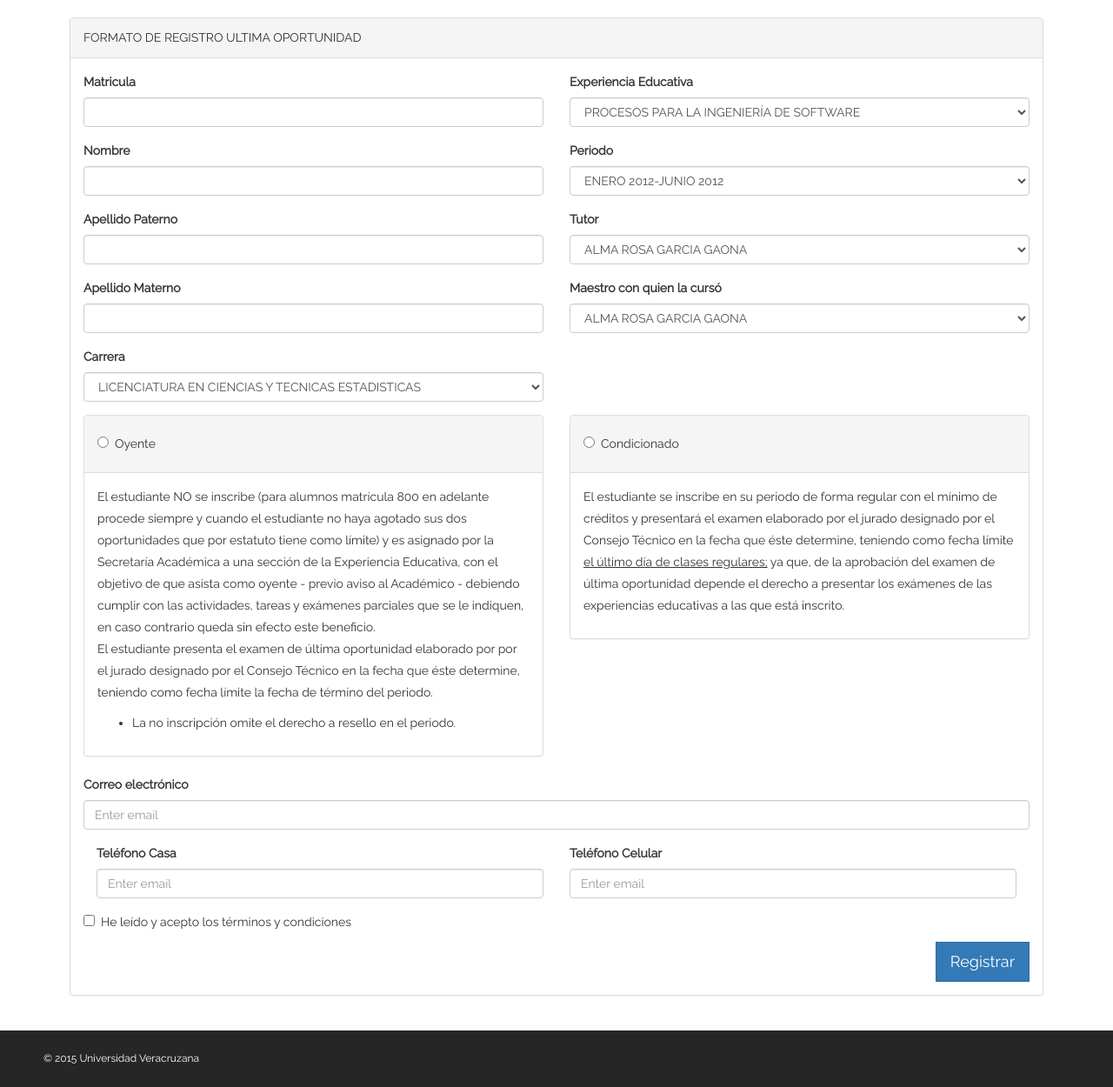
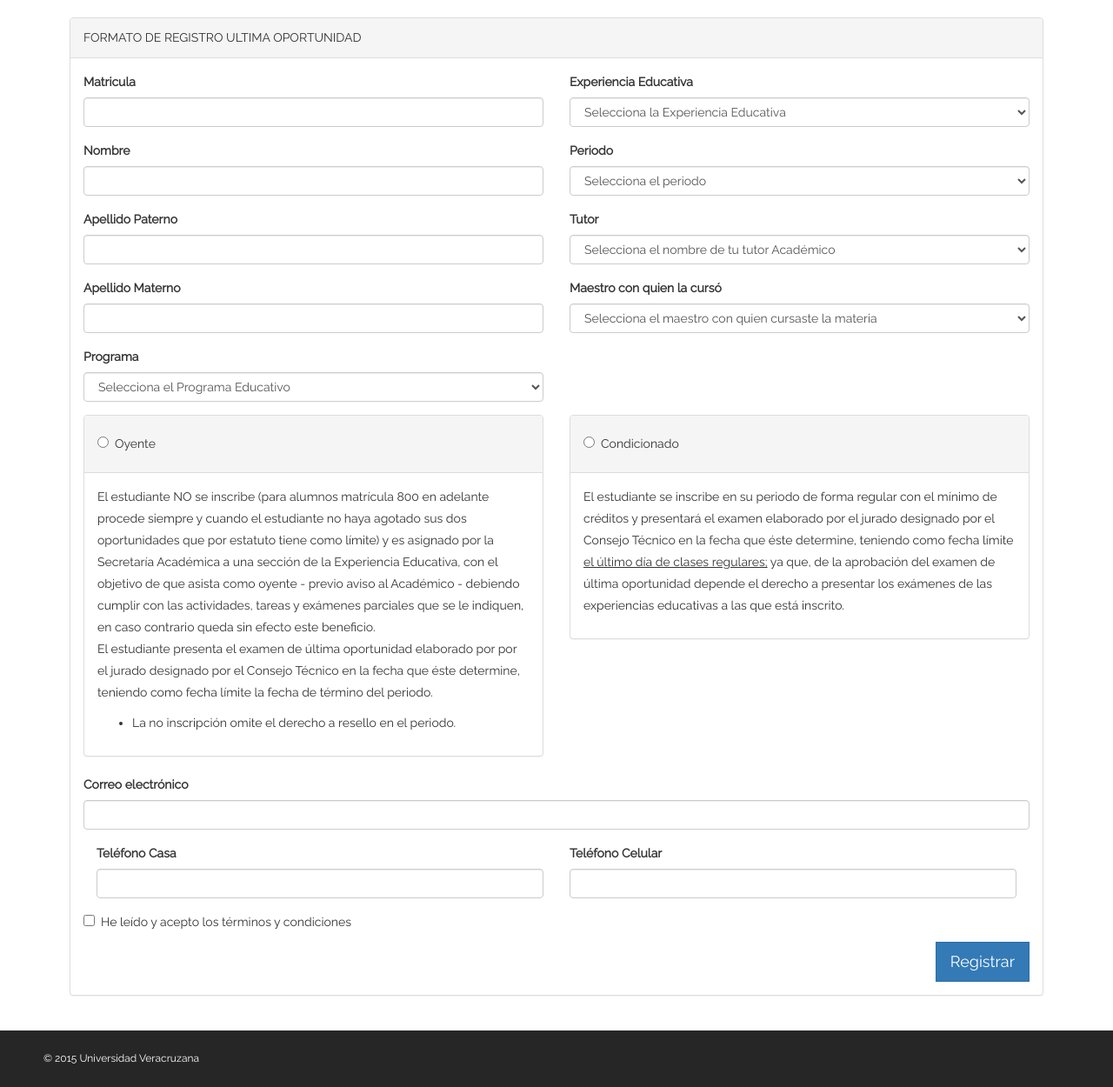
Before and after one commit to dizaher/ProyectoUO, a CodeIgniter app: page /proyectoUO/index.php/registrouo/index in a window 1280 px wide. Shown: the whole page at 87% size. Run offline with CodeIgniter, Linux system fonts and the light colour scheme.

Commit message:
Validaciones de formulario
se modificaron los select de la vista de registro, ahora ya se pueden
validar

```diff
--- a/application/config/config.php
+++ b/application/config/config.php
@@ -69,7 +69,7 @@ $config['url_suffix'] = '';
 | than english.
 |
 */
-$config['language']	= 'english';
+$config['language']	= 'spanish';
 
 /*
 |--------------------------------------------------------------------------
--- a/application/controllers/registroUO.php
+++ b/application/controllers/registroUO.php
@@ -23,71 +23,88 @@ class RegistroUO extends CI_Controller {
 	public function registro()
 	{
 	   	//El método tiene la validación de credenciales o usuarios
+		$data["resPrograma"] = $this->alumnos_model->getPrograma();
+		$data["resTutor"] = $this->alumnos_model->getTutor();
+		$data["resExperiencia"] = $this->alumnos_model->getExperiencia();
+		$data["resMaestro"] = $this->alumnos_model->getMaestro();
+		$data["resPeriodo"] = $this->alumnos_model->getPeriodo();
 	   	$this->load->library('form_validation');
-	   	$this->form_validation->set_rules('matricula','Correo','required|trim|xss_clean|callback_check_alumno');
+
+	   	$this->form_validation->set_rules('matricula','Correo','required|trim|xss_clean');
 	    $this->form_validation->set_rules('nombre','Nombre','required|trim|xss_clean');
 	    $this->form_validation->set_rules('paterno','Apellido Paterno','required|trim|xss_clean');
 	    $this->form_validation->set_rules('materno','Apellido Materno','required|trim|xss_clean');
 	    $this->form_validation->set_rules('programa','Programa','required|trim|xss_clean');
 	    $this->form_validation->set_rules('expedu','Experiencia Educativa','required|trim|xss_clean');
-	    $this->form_validation->set_rules('periodo','Periodo','required|trim|xss_clean');
+	    $this->form_validation->set_rules('periodo','Periodo','required|trim|xss_clean|callback_check_alumno');
 	    $this->form_validation->set_rules('tutor','Tutor','required|trim|xss_clean');
 	    $this->form_validation->set_rules('curso','Maestro con quien curso','required|trim|xss_clean');
+	    $this->form_validation->set_rules('modalidad','Modalidad','required|trim|xss_clean');
 
-
-
-	    $this->form_validation->set_rules('correo','Correo','required|valid_email|trim|xss_clean');
-	    $this->form_validation->set_rules('telefono','Teléfono','trim|xss_clean|numeric');
+	    $this->form_validation->set_rules('email','Correo','required|valid_email|trim|xss_clean');
+	    $this->form_validation->set_rules('casa','Teléfono de casa','trim|xss_clean');
+	    $this->form_validation->set_rules('celular','Teléfono Celular','trim|xss_clean|required');
+	    $this->form_validation->set_rules('accept_terms_checkbox', '', 'callback_accept_terms');
 
 
 	    if($this->form_validation->run() == FALSE)
 	    {
 	       //Validación de campo fallado. Usuario redirigido a la página iniciar sesión
-	        $data['contenido']='registro_view';
-	        $this->load->view('index',$data);
+		  	$this->load->view('registrar_view', $data);
 	    }
 	    else
 	    {
-	        $nombre = $this->input->post('nom');
-	        $apellido = $this->input->post('ape');
-	        $correo_e = $this->input->post('correo');
-	        $tel = $this->input->post('telefono');
-	        $tipo = $this->input->post('agente');
-	        $des = $this->input->post('descripcion');
-	        $p = $this->input->post('contra');
-	        $pass =  $this->encrypt->encode($p);
+	        $mat = $this->input->post('matricula');
+	        $nom = $this->input->post('nombre');
+	        $app = $this->input->post('paterno');
+	        $apm = $this->input->post('materno');
+	        $pro = $this->input->post('programa');
+	        $ee = $this->input->post('expedu');
+	        $pe = $this->input->post('periodo');
+	        $tu = $this->input->post('tutor');
+	        $cu = $this->input->post('curso');
+	        $mo = $this->input->post('modalidad');
+
+	        $em = $this->input->post('email');
+	        $ca = $this->input->post('casa');
+	        $cel = $this->input->post('celular');
 	                //ENVÍAMOS LOS DATOS AL MODELO CON LA SIGUIENTE LÍNEA
-	        $result = $this->muser->new_user($nombre,$apellido,$correo_e,$pass,$tel,$tipo,$des);//SE GUARDA EL USUARIO EN LA BASE DE DATOS
+	        $result = $this->alumnos_model->new_user($mat, $nom,$app,$apm,$pro,$ee,$pe,$tu,$cu,$mo,$em,$ca,$cel);//SE GUARDA EL USUARIO EN LA BASE DE DATOS
 
 	        //***********************************************
-	        if ($result) {
-	          $this->session->set_userdata('usuario', $nombre);
-	          $data['noti_principales'] = $this->mnoti->get_noticias_prin();
-	          $data['noti_secundarias'] = $this->mnoti->get_noticias_secu();
-	          $data['contenido']='noticias_view';
-	          $this->load->view('session_view',$data);
-	        }
-	        else{
-	          //Validación de registro fallada
-	          $data['contenido']='registro_view';
-	          $this->load->view('index',$data);
-	        }
-
+	          $this->load->view('imprimir_registro_view');
 	     }
 
 	 }
 
-	function check_alumno($correo)
+	 function accept_terms()
+	 {
+	    if ($this->input->post('accept_terms_checkbox'))
+	 	{
+	 		return TRUE;
+	 	}
+	 	else
+	 	{
+	 		$error = 'Por favor lee y acepta los términos y condiciones';
+	 		$this->form_validation->set_message('accept_terms', $error);
+	 		return FALSE;
+	 	}
+	 }
+
+
+	function check_alumno($periodo)
 	{
-	    //consultar la base de datos
-	   $result = $this->muser->consulta_user($correo);
+	   //consultar la base de datos
+		$mat = $this->input->post('matricula');
+		$idalumno = $periodo.$mat;
+	   $result = $this->alumnos_model->consulta_alumno($idalumno);
 
 	   if($result)
 	   {
 	      return TRUE;
 	   }
 	   else  {
-	     $this->form_validation->set_message('check_database', 'La cuenta de correo ya se encuentra en uso');
+	     $this->form_validation->set_message('check_alumno', 'El alumno ya esta registrado en una materia de UO dentro de este periodo, favor de pasar con la Sria. Académica');
 	     return FALSE;
 	   }
 	}
--- a/application/models/alumnos_model.php
+++ b/application/models/alumnos_model.php
@@ -9,71 +9,115 @@ class Alumnos_model extends CI_Model
     //insertamos un nuevo usuario en la tabla users
     public function getPrograma()
     {
-        $query = $this->db->get("programa");
-
-	   if($query -> num_rows() > 0)
-	   {
-	     return $query->result();
-	   }
-	   else
-	   {
-	     return 0;
-	   }
+        $result = $this->db->get('programa');
+        $return = array();
+        if($result->num_rows() > 0){
+                $return[''] = 'Selecciona el Programa Educativo';
+            foreach($result->result_array() as $row){
+                $return[$row['idPrograma']] = $row['descripcion'];
+            }
+        }
+        return $return;
     }
 
     public function getTutor()
     {
-        $query = $this->db->get("academico");
+        $result = $this->db->get('academico');
+        $return = array();
+        if($result->num_rows() > 0){
+                $return[''] = 'Selecciona el nombre de tu tutor Académico';
+            foreach($result->result_array() as $row){
+                $return[$row['idAcademico']] = $row['nombre'].' '.$row['apellidoPaterno'].' '.$row['apellidoMaterno'] ;
+            }
+        }
+        return $return;
+    }
 
-       if($query -> num_rows() > 0)
+    public function getExperiencia()
+    {
+        $result = $this->db->get('materia');
+        $return = array();
+        if($result->num_rows() > 0){
+                $return[''] = 'Selecciona la Experiencia Educativa';
+            foreach($result->result_array() as $row){
+                $return[$row['idMateria']] = $row['nombre'];
+            }
+        }
+        return $return;
+    }
+
+    public function getMaestro()
+    {
+        $result = $this->db->get('academico');
+        $return = array();
+        if($result->num_rows() > 0){
+                $return[''] = 'Selecciona el maestro con quien cursaste la materia';
+            foreach($result->result_array() as $row){
+                $return[$row['idAcademico']] = $row['nombre'].' '.$row['apellidoPaterno'].' '.$row['apellidoMaterno'] ;
+            }
+        }
+        return $return;
+    }
+
+    public function getPeriodo()
+    {
+        $result = $this->db->get('periodo');
+        $return = array();
+        if($result->num_rows() > 0){
+                $return[''] = 'Selecciona el periodo';
+            foreach($result->result_array() as $row){
+                $return[$row['idPeriodo']] = $row['mesInicio'].' '.substr($row['anoInicio'], 0 , 4).'-'.$row['mesTermino'].' '.substr($row['anoTermino'], 0 , 4) ;
+            }
+        }
+        return $return;
+    }
+
+    function new_user($mat, $nom,$app,$apm,$pro,$ee,$pe,$tu,$cu,$mo,$em,$ca,$cel)
+    {
+       $data = array(
+            'a_clavealumno' => $pe.$mat,
+            'a_matricula' => $mat,
+            'a_nombre' => $nom,
+            'a_paterno' => $app,
+            'a_materno' => $apm,
+            'a_idcarrera' => $pro,
+            'a_idexperiencia' => $ee,
+            'a_idtutor' => $tu,
+            'a_idmtrocurso' => $cu,
+            'a_idperiodo' => $pe,
+            'a_idmodalidad' => $mo,
+            'a_correo' => $em,
+            'a_telcasa' => $ca,
+            'a_telcelular' => $cel
+        );
+        return $this->db->insert('fei_alumnosuo', $data);
+    }
+
+    function consulta_alumno($idalumno)
+    {
+      $query = $this->db->get_where('fei_alumnosuo',array('a_clavealumno' => $idalumno));
+        if($query->num_rows() > 0 )
+        {
+            return false;
+        }
+        else{
+          return true;
+        }
+    }
+
+    function busca_user($usuario)
+    {
+       $this -> db -> select('atu_nombre, atu_clave');
+       $this -> db -> from('at_users');
+       $this -> db -> where('atu_correo', $usuario);
+       $query = $this -> db -> get();
+       if($query -> num_rows() == 1)
        {
          return $query->result();
        }
        else
        {
-         return 0;
-       }
-    }
-
-    public function getExperiencia()
-    {
-        $query = $this->db->get("materia");
-
-       if($query -> num_rows() > 0)
-       {
-         return $query->result();
-       }
-       else
-       {
-         return 0;
-       }
-    }
-
-    public function getMaestro()
-    {
-        $query = $this->db->get("academico");
-
-       if($query -> num_rows() > 0)
-       {
-         return $query->result();
-       }
-       else
-       {
-         return 0;
-       }
-    }
-
-    public function getPeriodo()
-    {
-        $query = $this->db->get("periodo");
-
-       if($query -> num_rows() > 0)
-       {
-         return $query->result();
-       }
-       else
-       {
-         return 0;
+         return false;
        }
     }
 }
--- /dev/null
+++ b/application/views/imprimir_registro_view.php
@@ -0,0 +1,5 @@
+<?php
+
+echo "registrado";
+
+?>
--- a/application/views/registrar_view.php
+++ b/application/views/registrar_view.php
@@ -27,87 +27,71 @@
 							FORMATO DE REGISTRO ULTIMA OPORTUNIDAD
 						</div>
 						<div class="panel-body">
-							<?php echo form_open('registroUO'); ?>
-          						<?php echo validation_errors('<div class="alert alert-error">', '</div>'); ?>
+							<?php echo form_open('registroUO/registro'); ?>
 								<div class="row">
 									<div class="col-md-6 col-sm-6">
 										<div class="form-group">
-											<label for="exampleInputEmail1">Matricula</label>
-											<input type="text" class="form-control" name="matricula" />
+											<?php echo form_error('matricula' ); ?>
+											<label for="exampleInputMatricula">Matricula</label>
+											<input type="text" class="form-control" id="error" name="matricula" value="<?php echo set_value('matricula'); ?>" />
 										</div>
 										<div class="form-group">
-											<label for="exampleInputEmail1">Nombre</label>
-											<input type="text" class="form-control" name="nombre" />
+											<?php echo form_error('nombre'); ?>
+											<label for="exampleInputNombre">Nombre</label>
+											<input type="text" class="form-control" name="nombre" value="<?php echo set_value('nombre'); ?>"/>
 										</div>
 										<div class="form-group">
-											<label for="exampleInputEmail1">Apellido Paterno</label>
-											<input type="text" class="form-control" name="paterno" />
+											<?php echo form_error('paterno'); ?>
+											<label for="exampleInputApellidoPat">Apellido Paterno</label>
+											<input type="text" class="form-control" name="paterno" value="<?php echo set_value('paterno'); ?>"/>
 										</div>
 										<div class="form-group">
-											<label for="exampleInputEmail1">Apellido Materno</label>
-											<input type="text" class="form-control" name="materno"/>
+											<?php echo form_error('materno'); ?>
+											<label for="exampleInputApellidoMat">Apellido Materno</label>
+											<input type="text" class="form-control" name="materno" value="<?php echo set_value('materno'); ?>"/>
 										</div>
+
 										<div class="form-group">
-		                                    <label>Carrera</label>
-		                                    <select name="programa" class="form-control">
+											<label>Programa</label>
 						                  <?php
-												    foreach ($resPrograma as $rp) {
+						                  echo form_error('programa');
+						                  $selected_value = $this->input->post('programa');
+						                  echo form_dropdown('programa', $resPrograma, $selected_value,'class="form-control"');
 						                  ?>
-														<option value="<?php echo $rp->idPrograma ?>"><?php echo $rp->descripcion ?></option>
-											    		<?php
-										    		}
-										    		?>
-											</select>
 						                </div>
 									</div>
 									<div class="col-md-6 col-sm-6">
 		                                <div class="form-group">
 		                                    <label>Experiencia Educativa</label>
-		                                    <select name="expedu" class="form-control">
 		                                    <?php
-												    foreach ($resExperiencia as $re) {
+							                  echo form_error('expedu');
+							                  $selected_value = $this->input->post('expedu');
+							                  echo form_dropdown('expedu', $resExperiencia, $selected_value,'class="form-control"');
 							                  ?>
-														<option value="<?php echo $re->idMateria ?>"><?php echo $re->nombre ?></option>
-											    		<?php
-										    		}
-										    		?>
-											</select>
 		                                </div>
 		                                <div class="form-group">
 		                                    <label>Periodo</label>
-		                                    <select name="periodo" class="form-control">
 		                                    <?php
-												    foreach ($resPeriodo as $rpe) {
+							                  echo form_error('periodo');
+							                  $selected_value = $this->input->post('periodo');
+							                  echo form_dropdown('periodo', $resPeriodo, $selected_value,'class="form-control"');
 							                  ?>
-														<option value="<?php echo $rpe->idPeriodo ?>"><?php echo $rpe->mesInicio ?> <?php echo substr($rpe->anoInicio, 0 , 4) ?>-<?php echo $rpe->mesTermino ?> <?php echo substr($rpe->anoTermino, 0 , 4) ?></option>
-											    		<?php
-										    		}
-										    		?>
-											</select>
 		                                </div>
 		                                <div class="form-group">
 		                                    <label>Tutor</label>
-		                                    <select name="tutor" class="form-control">
 		                                    <?php
-												    foreach ($resTutor as $rt) {
+							                  echo form_error('tutor');
+							                  $selected_value = $this->input->post('tutor');
+							                  echo form_dropdown('tutor', $resTutor, $selected_value,'class="form-control"');
 							                  ?>
-														<option value="<?php echo $rt->idAcademico ?>"><?php echo $rt->nombre ?> <?php echo $rt->apellidoPaterno ?> <?php echo $rt->apellidoMaterno ?></option>
-											    		<?php
-										    		}
-										    		?>
-											</select>
 		                                </div>
 		                                <div class="form-group">
 		                                    <label>Maestro con quien la cursó</label>
-		                                    <select name="curso" class="form-control">
 		                                    <?php
-												    foreach ($resMaestro as $rm) {
+							                  echo form_error('curso');
+							                  $selected_value = $this->input->post('curso');
+							                  echo form_dropdown('curso', $resMaestro, $selected_value,'class="form-control"');
 							                ?>
-														<option value="<?php echo $rm->idAcademico ?>"><?php echo $rm->nombre ?> <?php echo $rm->apellidoPaterno ?> <?php echo $rm->apellidoMaterno ?></option>
-											    		<?php
-										    		}
-										    		?>
-											</select>
 		                                </div>
 		                            </div>
 		                        </div>
@@ -117,7 +101,7 @@
 					                        <div class="panel-heading">
 					                            <div class="radio">
 													<label>
-													<input type="radio" name="optionsRadios" id="optionsRadios1" value="2" />
+													<input type="radio" name="modalidad" id="optionsRadios1" value="2" />
 													Oyente
 													</label>
 												</div>
@@ -139,7 +123,7 @@
 					                        <div class="panel-heading">
 					                            <div class="radio">
 													<label>
-													<input type="radio" name="optionsRadios" id="optionsRadios2" value="1" />
+													<input type="radio" name="modalidad" id="optionsRadios2" value="1" />
 													Condicionado
 													</label>
 												</div>
@@ -153,20 +137,23 @@
 					                </div>
 					            </div>
 					            <div class="form-group">
+					            	<?php echo form_error('email'); ?>
 								    <label for="exampleInputEmail1">Correo electrónico</label>
-								    <input type="email" class="form-control" id="exampleInputEmail1" placeholder="Enter email" />
+								    <input type="email" class="form-control" id="exampleInputEmail1" name="email" value="<?php echo set_value('email'); ?>"/>
 								</div>
 								<div class="form-group col-sm-6">
-								    <label for="exampleInputEmail1">Teléfono Casa</label>
-								    <input type="email" class="form-control" id="exampleInputEmail1" placeholder="Enter email" />
+								    <label for="exampleInputCasa">Teléfono Casa</label>
+								    <input type="text" class="form-control" name="casa" value="<?php echo set_value('casa'); ?>"/>
 								</div>
 								<div class="form-group col-sm-6">
-								    <label for="exampleInputEmail1">Teléfono Celular</label>
-								    <input type="email" class="form-control" id="exampleInputEmail1" placeholder="Enter email" />
+									<?php echo form_error('celular'); ?>
+								    <label for="exampleInputCelular">Teléfono Celular</label>
+								    <input type="text" class="form-control" name="celular" value="<?php echo set_value('celular'); ?>"/>
 								</div>
 								<div class="checkbox">
 									<label>
-									<input type="checkbox" value="" />
+										<?php echo form_error('accept_terms_checkbox'); ?>
+									<input type="checkbox" name="accept_terms_checkbox" value="1" />
 									He leído y acepto los términos y condiciones
 									</label>
 								</div>
--- a/system/language/spanish/form_validation_lang.php
+++ b/system/language/spanish/form_validation_lang.php
@@ -1,8 +1,8 @@
 <?php
 
-$lang['required']			= "The %s field is required.";
-$lang['isset']				= "The %s field must have a value.";
-$lang['valid_email']		= "The %s field must contain a valid email address.";
+$lang['required']			= "El campo %s es requerido.";
+$lang['isset']				= "El campo %s debe de tener un valor.";
+$lang['valid_email']		= "El campo %s debe tener una dirección de correo electrónico válida.";
 $lang['valid_emails']		= "The %s field must contain all valid email addresses.";
 $lang['valid_url']			= "The %s field must contain a valid URL.";
 $lang['valid_ip']			= "The %s field must contain a valid IP.";
```
Lines whose indentation alone changed are shown as unchanged.
